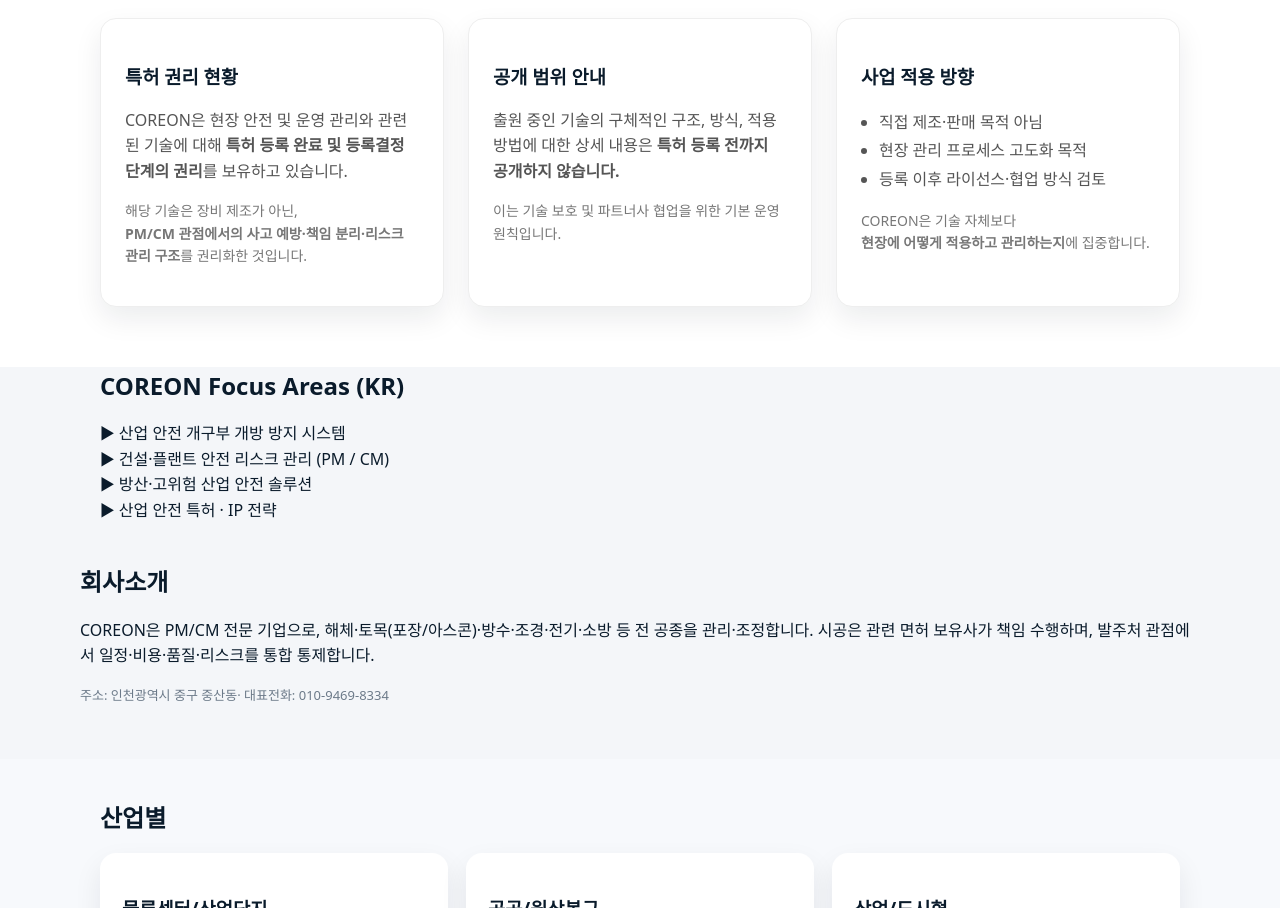
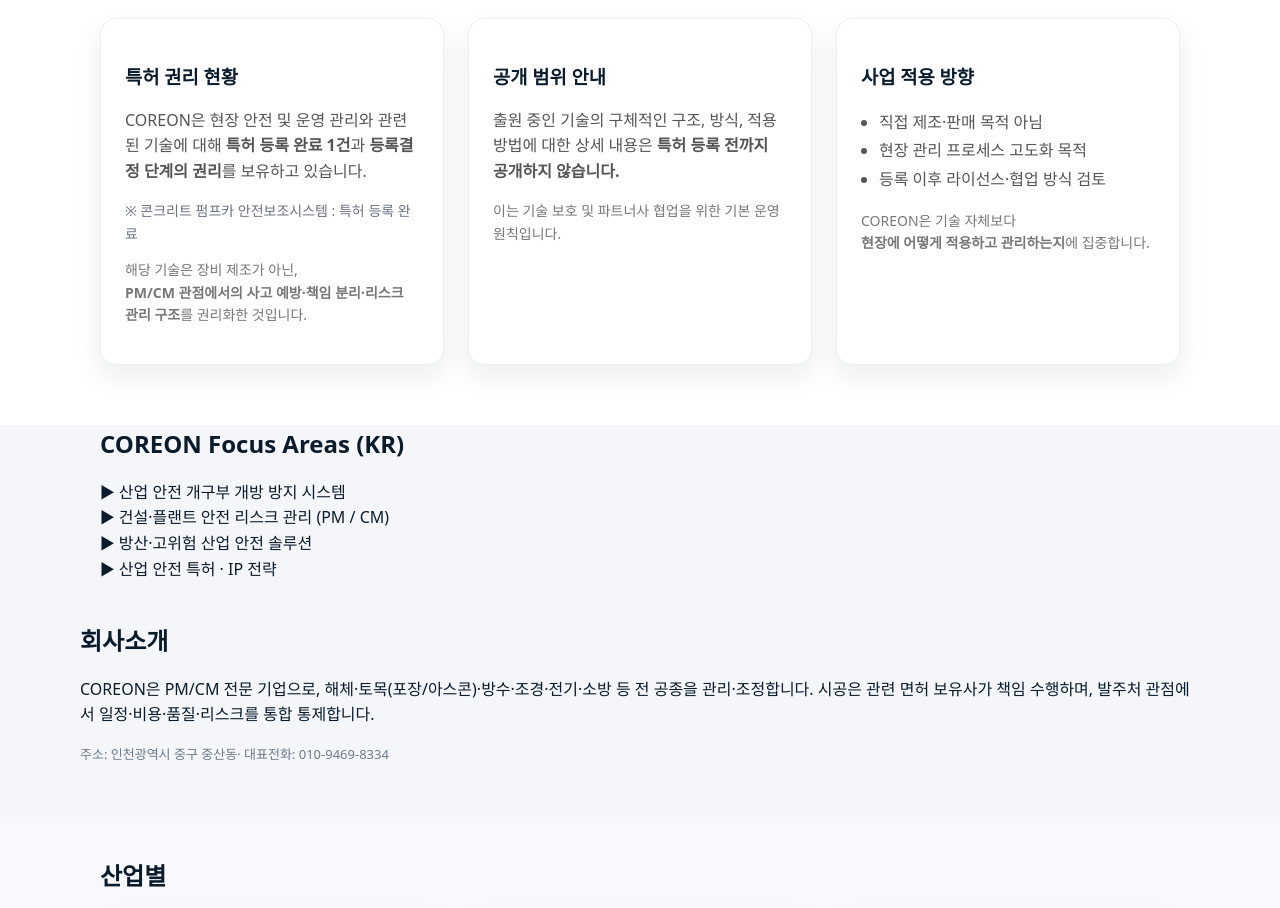
Before and after one commit to allblack1114-ops/coreon-landing, a plain HTML site: page index.html in a window 1280 px wide. Shown: the part 1160-2068 px from the top of the page. Drawn offline with Linux system fonts and the light colour scheme.

Commit message:
Update index.html

```diff
--- a/index.html
+++ b/index.html
@@ -261,7 +261,12 @@ PATENT PRE-SALES (SAFE VERSION)
 
 <p data-i18n="ip.c1.p1" style="color:#555;line-height:1.6;">
   COREON은 현장 안전 및 운영 관리와 관련된 기술에 대해
-  <strong>특허 등록 완료 및 등록결정 단계의 권리</strong>를 보유하고 있습니다.
+<strong>특허 등록 완료 1건</strong>과
+<strong>등록결정 단계의 권리</strong>를 보유하고 있습니다.
+</p>
+
+<p style="margin-top:8px;color:#6b7280;font-size:14px;">
+※ 콘크리트 펌프카 안전보조시스템 : 특허 등록 완료
 </p>
 
 <p data-i18n="ip.c1.p2" style="margin-top:10px;color:#777;font-size:14px;">
```
